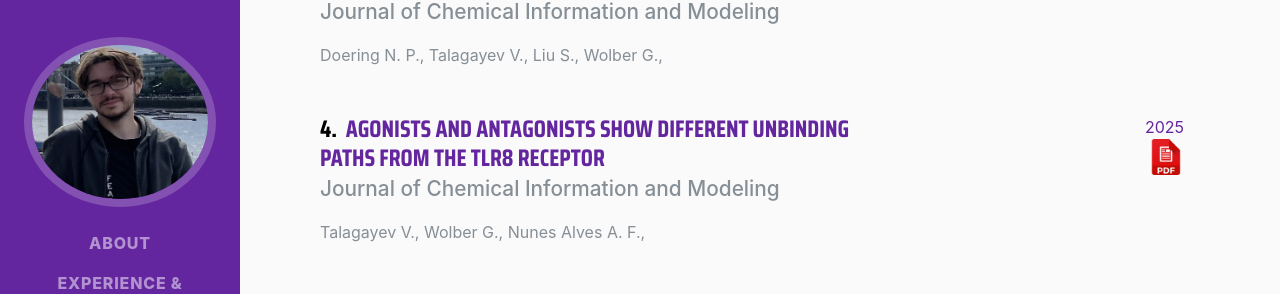
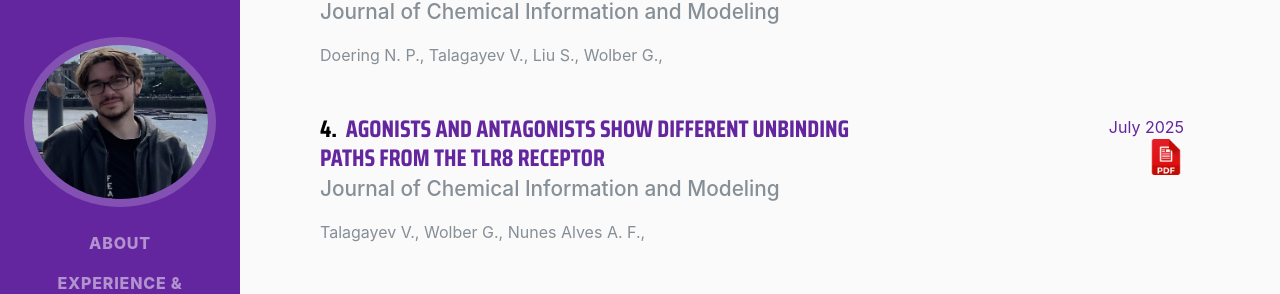
Before and after one commit to talagayev/talagayev.github.io, a Jekyll site: the page built from cv.html, in a window 1280 px wide and 900 px high, scrolled down 7224 px. Shown: the part 143-437 px from the top of the window. Built offline with Jekyll 4.4.1, drawn with Linux system fonts in a browser that asks for light colours; nearby versions of some CDN libraries; some web fonts are replaced; a style sheet for code colours, icons or effects is not loaded.

Commit message:
Update publications.yml

```diff
--- a/_data/publications.yml
+++ b/_data/publications.yml
@@ -56,7 +56,7 @@
 - title: "Agonists and Antagonists Show Different Unbinding Paths from the TLR8 Receptor"
   first_author: True
   authors: Talagayev V., Wolber G., Nunes Alves A. F.,
-  date: 2025
+  date: July 2025
   journal: Journal of Chemical Information and Modeling
   url: https://doi.org/10.1021/acs.jcim.5c00496
   pdf: https://chemrxiv.org/engage/api-gateway/chemrxiv/assets/orp/resource/item/67c5c6ab81d2151a02e1bc80/original/agonists-and-antagonists-show-different-unbinding-paths-from-the-tlr8-receptor.pdf
```
